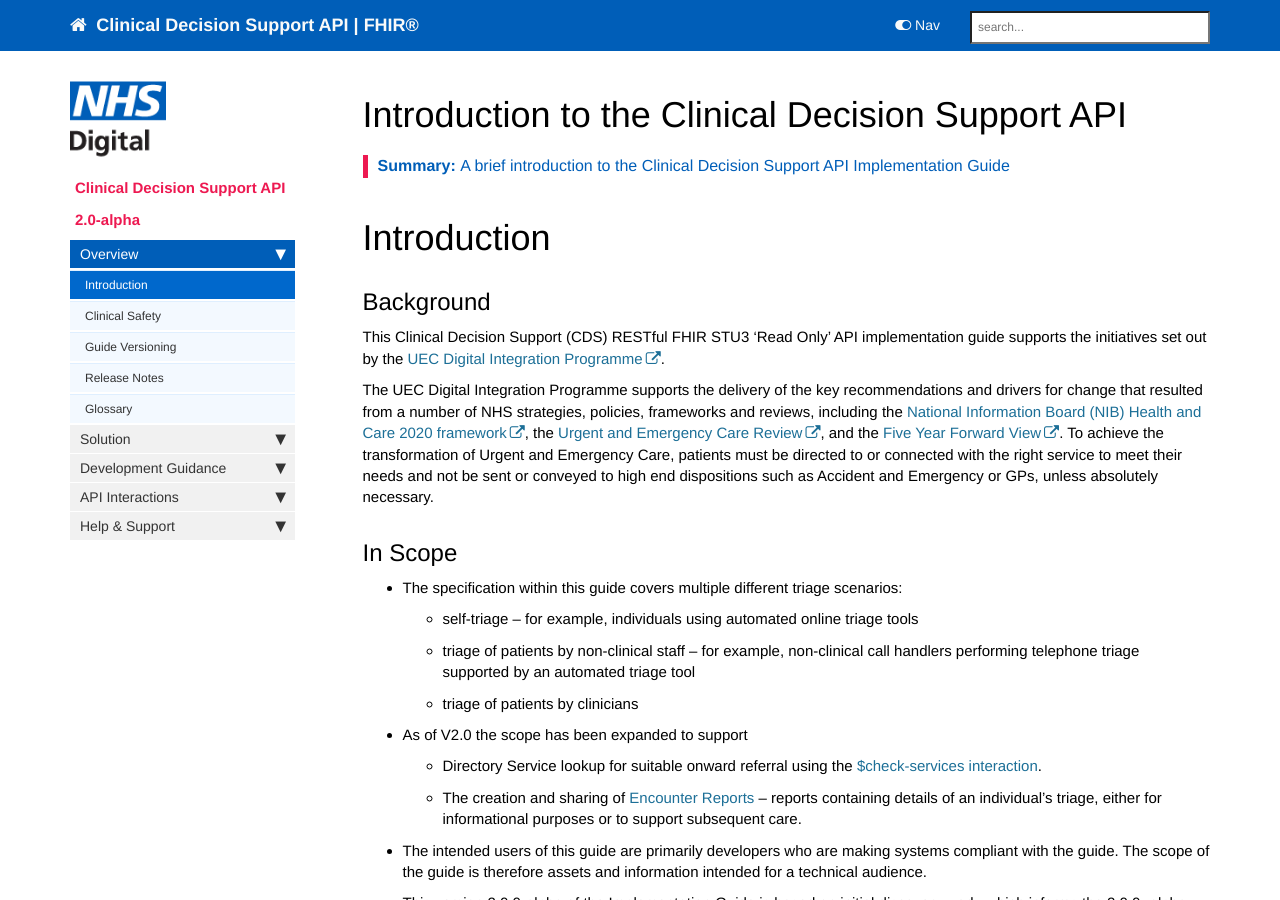
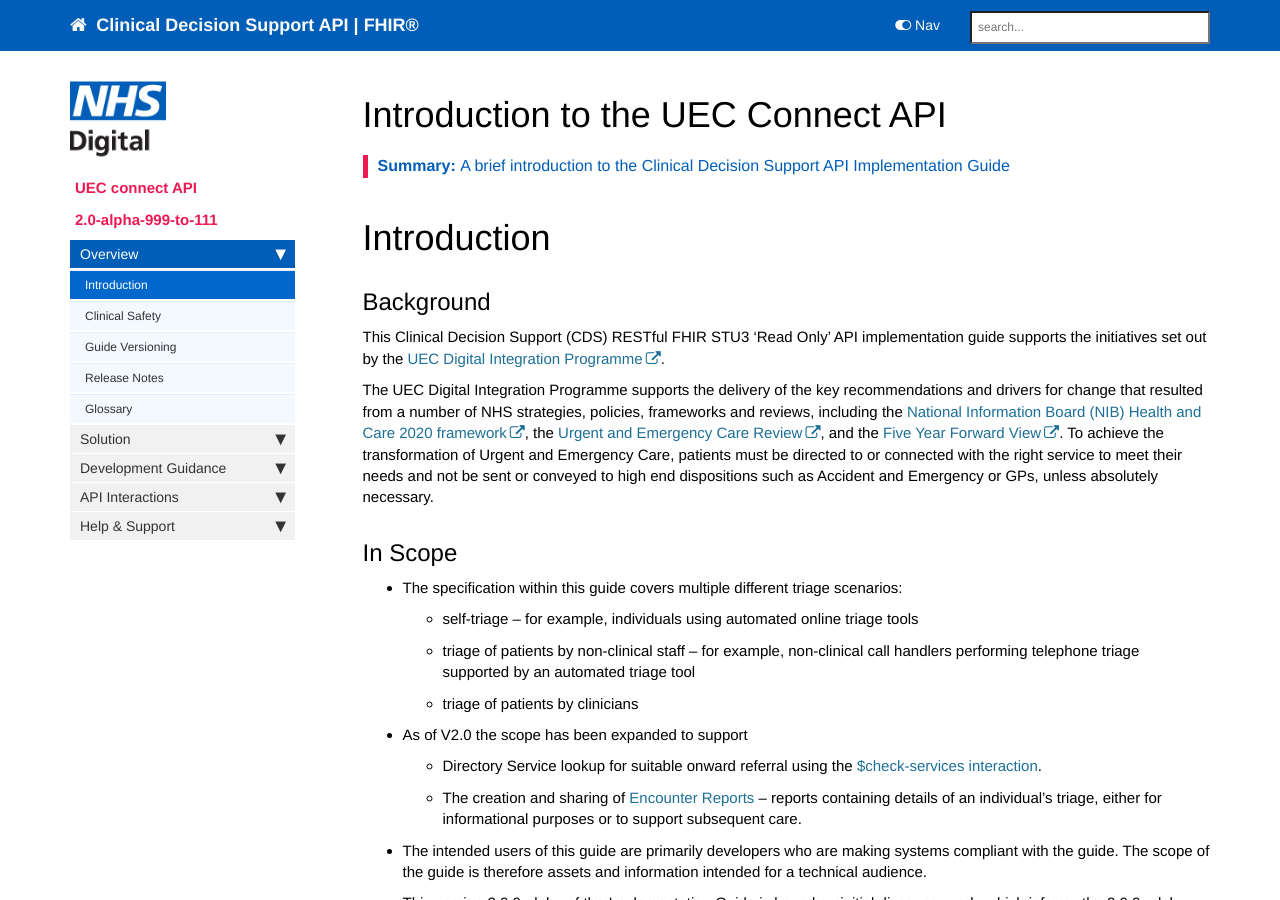
Before and after one commit to nhsconnect/FHIR-CDS, a Jekyll site: the page built from index.md, in a window 1280 px wide and 900 px high. Built offline with Jekyll 4.4.1, drawn with Linux system fonts in a browser that asks for light colours; nearby versions of some CDN libraries; our own code applies the rules of GitHub Pages for plain Markdown files; comment, search, counter and statistics services are not loaded.

Commit message:
initial 999 to 111 spec

```diff
--- a/_data/sidebars/overview_sidebar.yml
+++ b/_data/sidebars/overview_sidebar.yml
@@ -1,7 +1,7 @@
 entries:
-- title: Clinical Decision Support API
-  product: Clinical Decision Support API
-  version: 2.0-alpha
+- title: UEC Connect API
+  product: UEC connect API
+  version: 2.0-alpha-999-to-111
   levels: one
   folders:
 
--- a/index.md
+++ b/index.md
@@ -1,5 +1,5 @@
 ---
-title: Introduction to the Clinical Decision Support API
+title: Introduction to the UEC Connect API
 keywords: homepage
 tags: [overview]
 sidebar: overview_sidebar
```
